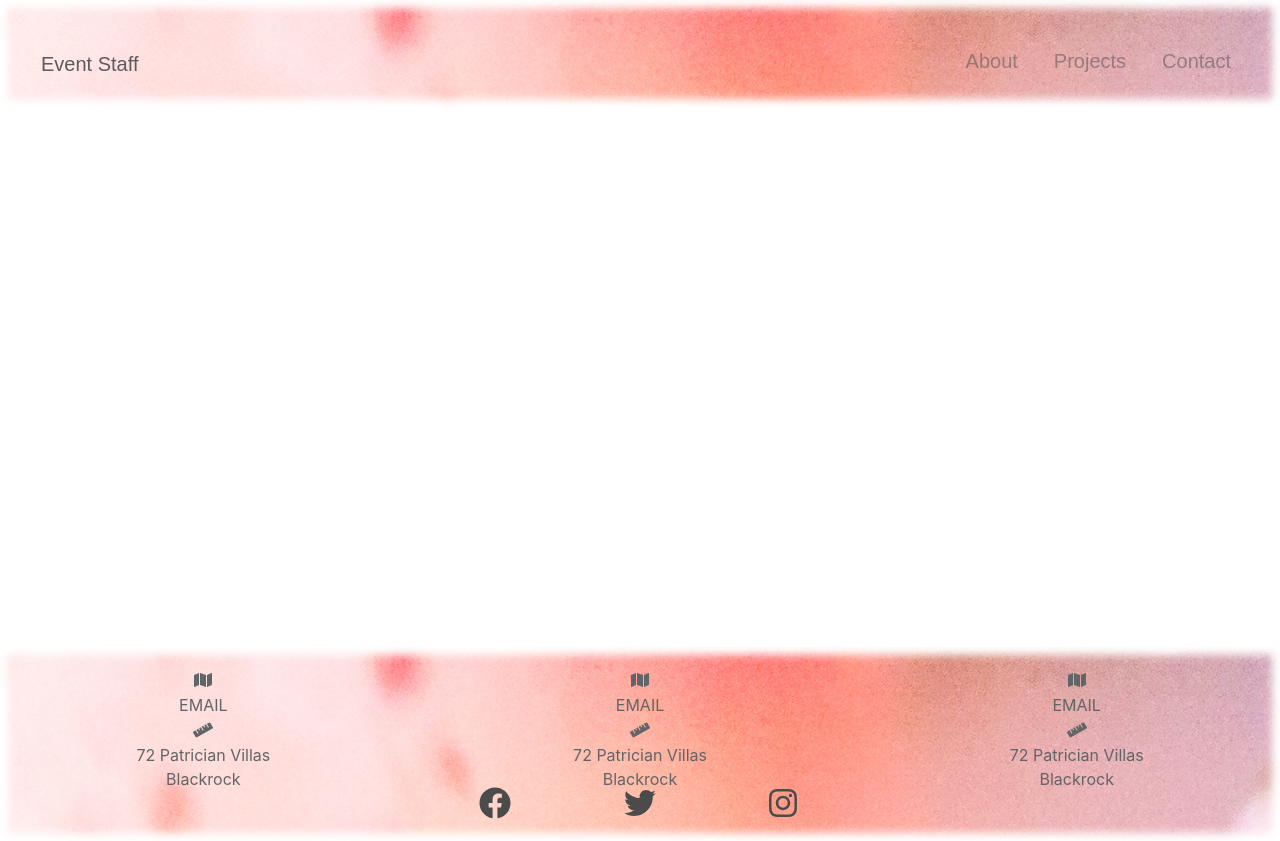
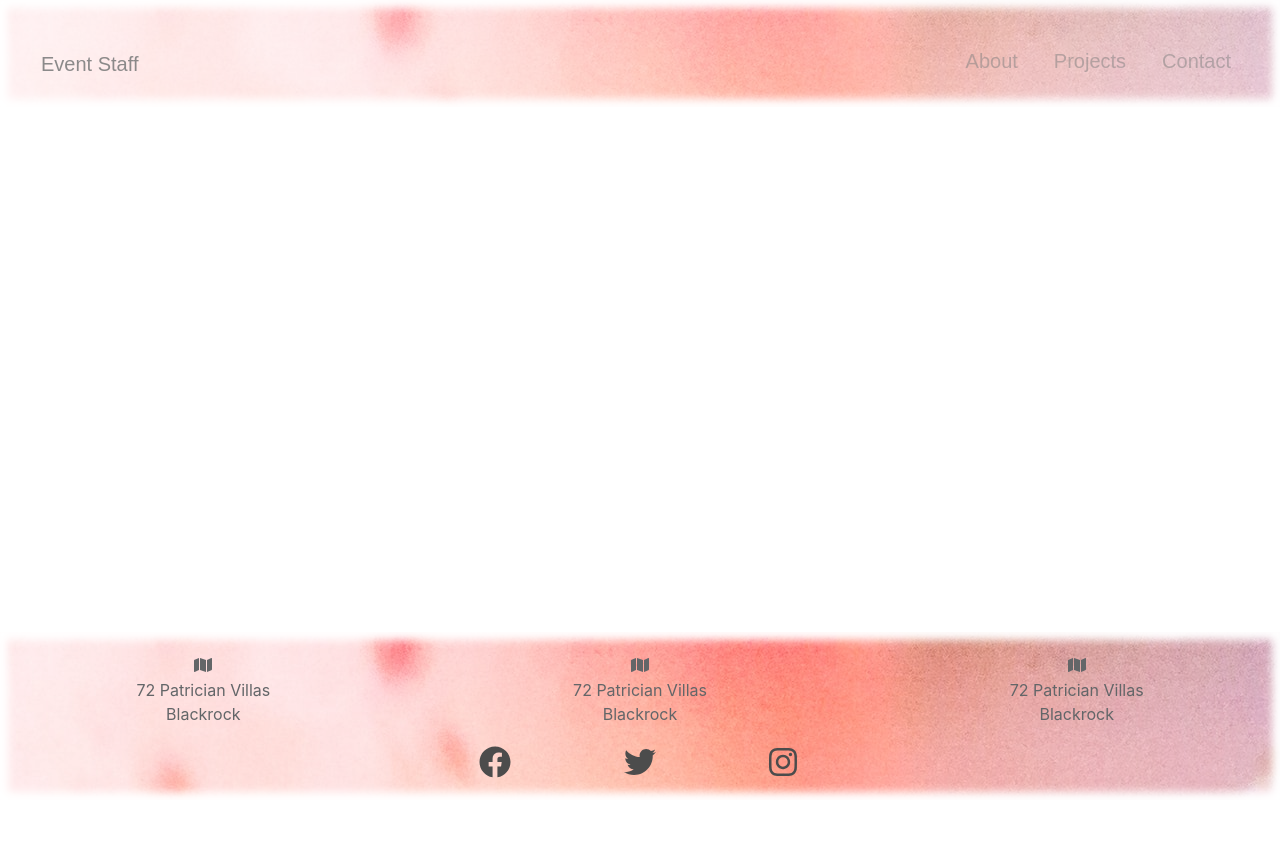
Before and after one commit to EnterpriseBoy/Magiweb, a React (Create React App) app: page / in a window 1280 px wide. After the commit the page ends 800 px from the top, so only its background shows below. Built offline with nearby package versions, Linux system fonts and the light colour scheme.

Commit message:
fixing base

```diff
--- a/src/App.css
+++ b/src/App.css
@@ -5,6 +5,18 @@
 .App-logo {
   height: 40vmin;
   pointer-events: none;
+}
+
+.footer{
+  position: fixed;
+  bottom:0%;
+  width:100%;
+}
+
+.header{
+  position: fixed;
+  top:0%;
+  width:100%;
 }
 
 @media (prefers-reduced-motion: no-preference) {
--- a/src/App.js
+++ b/src/App.js
@@ -7,13 +7,13 @@ import Body from './Components/Body/Body';
 function App() {
   return (
     <div className="App">
-      <div>
+      <div className="header">
       <Header/>
       </div>
       <div>
       <Body/>
       </div>
-      <div>
+      <div className="footer">
       <Footer/>
       </div>
     </div>
--- a/src/Components/Footer/Footerbase/Footerbase.js
+++ b/src/Components/Footer/Footerbase/Footerbase.js
@@ -14,21 +14,15 @@ function Footerbase(props) {
         <container>
           <Row>
             <Col className={styles.boxed}>
-              <Row><FontAwesomeIcon icon={faMap} size=".5x" className={styles.iconCenterCommon} /></Row>
-              <Row><div className={styles.iconCenterCommon}>EMAIL</div></Row>
-              <Row><FontAwesomeIcon icon={faRuler} size=".5x" className={styles.iconCenterCommon} /></Row>
+              <Row><FontAwesomeIcon icon={faMap} size=".3x" className={styles.iconCenterCommon} /></Row>
               <Row><div className={styles.iconCenterCommon}>72 Patrician Villas Blackrock</div></Row>
             </Col>
             <Col className={styles.boxed}>
-              <Row><FontAwesomeIcon icon={faMap} size=".5x" className={styles.iconCenterCommon} /></Row>
-              <Row><div className={styles.iconCenterCommon}>EMAIL</div></Row>
-              <Row><FontAwesomeIcon icon={faRuler} size=".5x" className={styles.iconCenterCommon} /></Row>
+              <Row><FontAwesomeIcon icon={faMap} size=".3x" className={styles.iconCenterCommon} /></Row>
               <Row><div className={styles.iconCenterCommon}>72 Patrician Villas Blackrock</div></Row>
             </Col>
             <Col className={styles.boxed}>
-              <Row><FontAwesomeIcon icon={faMap} size=".5x" className={styles.iconCenterCommon} /></Row>
-              <Row><div className={styles.iconCenterCommon}>EMAIL</div></Row>
-              <Row><FontAwesomeIcon icon={faRuler} size=".5x" className={styles.iconCenterCommon} /></Row>
+              <Row><FontAwesomeIcon icon={faMap} size=".3x" className={styles.iconCenterCommon} /></Row>
               <Row><div className={styles.iconCenterCommon}>72 Patrician Villas Blackrock</div></Row>
             </Col>
           </Row>
--- a/src/Components/Footer/Footerbase/Footerbase.module.css
+++ b/src/Components/Footer/Footerbase/Footerbase.module.css
@@ -35,7 +35,6 @@
 
 .boxed {
   vertical-align: center;
-  height: 100px;
   margin-left: 10%;
   margin-right: 10%;
   border-radius: 10px;
--- a/src/Components/Header/Header.module.css
+++ b/src/Components/Header/Header.module.css
@@ -1,6 +1,6 @@
 .header{
     background-image: url(../../assets/footerBackground1.jpg);
-    opacity: 0.7;
+    opacity: 0.5;
     padding-top: 20px;
     box-shadow: 0 0 8px 8px white inset;
   }
```
